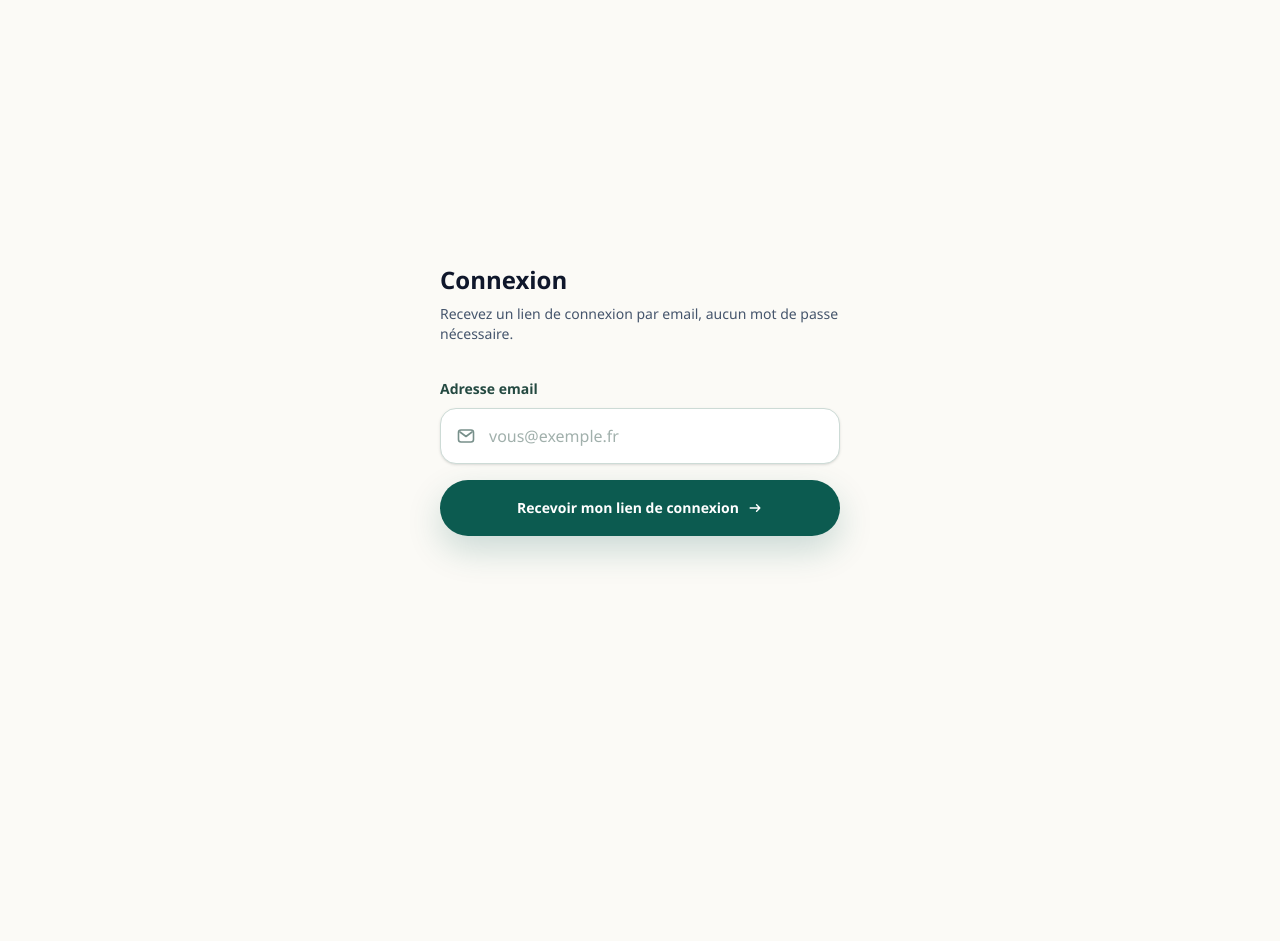
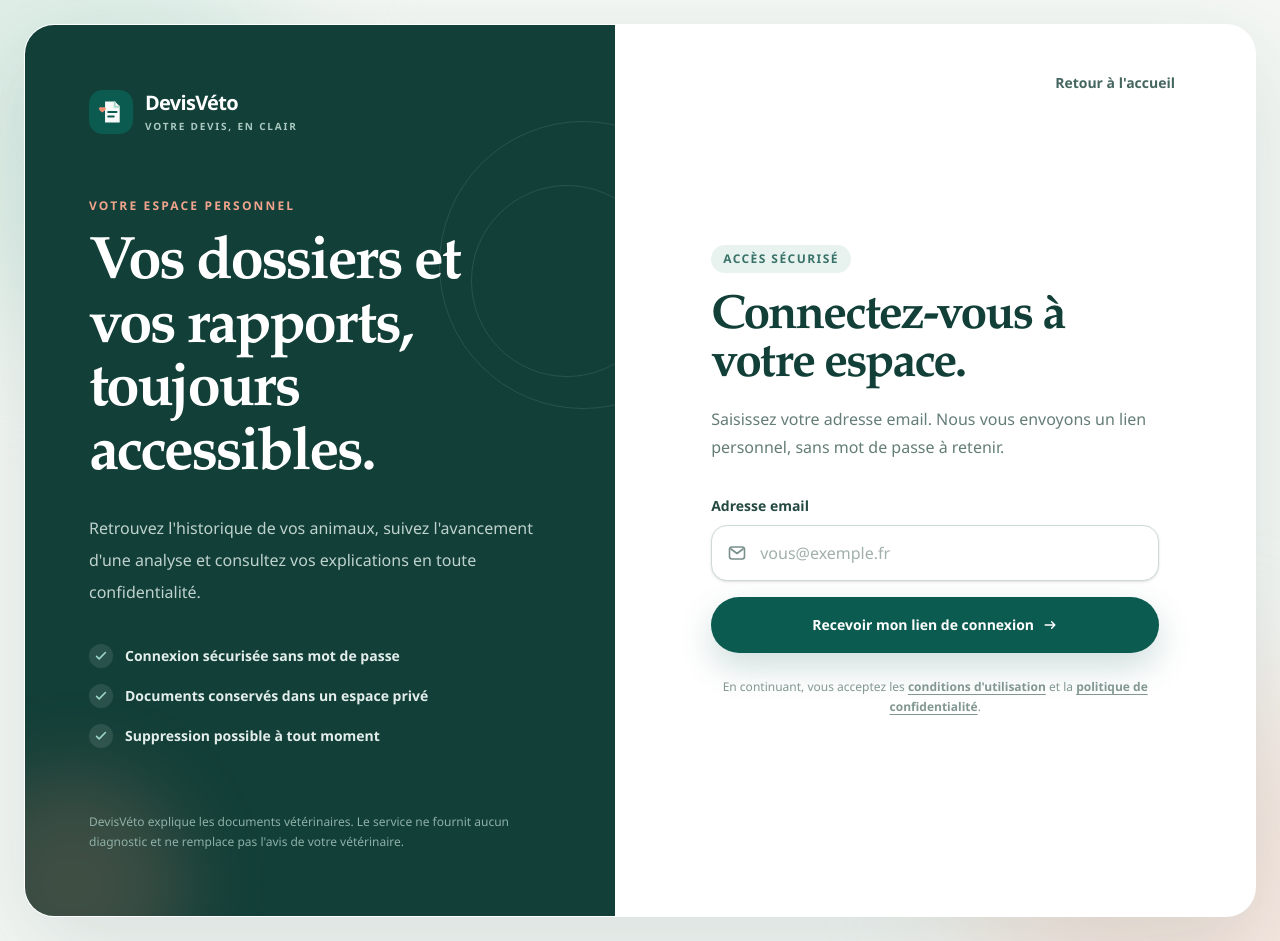
Before and after one commit to Noskarant/DevisV-to, a Next.js app: page /connexion in a window 1280 px wide. Before the commit the page ends 800 px from the top, so only its background shows below. Built offline with nearby package versions, Linux system fonts and the light colour scheme.

Commit message:
Harmonise la connexion DevisVéto

```diff
--- a/src/app/connexion/page.tsx
+++ b/src/app/connexion/page.tsx
@@ -1,4 +1,25 @@
+import Link from "next/link";
 import { LoginForm } from "./login-form";
+
+function BrandMark() {
+  return (
+    <svg aria-hidden="true" className="h-11 w-11" viewBox="0 0 48 48" fill="none">
+      <rect width="48" height="48" rx="15" fill="#0C5B50" />
+      <path d="M17.5 12.5h10.8l5.2 5.2v17.8h-16V12.5Z" fill="white" fillOpacity="0.96" />
+      <path d="M28 12.5v5.8h5.5" stroke="#A8D8C8" strokeWidth="2" />
+      <path d="M21 24h9M21 29h6" stroke="#0C5B50" strokeWidth="2.2" strokeLinecap="round" />
+      <path d="M14.6 19.2c1.3-1.5 3.7-.7 3.7 1.3 0 1.5-1.9 2.8-3.7 4-1.8-1.2-3.7-2.5-3.7-4 0-2 2.4-2.8 3.7-1.3Z" fill="#EF8E72" />
+    </svg>
+  );
+}
+
+function CheckIcon() {
+  return (
+    <svg aria-hidden="true" className="h-4 w-4" viewBox="0 0 20 20" fill="none">
+      <path d="m4.5 10.5 3.2 3.1 7.8-8" stroke="currentColor" strokeWidth="2" strokeLinecap="round" strokeLinejoin="round" />
+    </svg>
+  );
+}
 
 export default async function ConnexionPage({
   searchParams,
@@ -8,17 +29,93 @@ export default async function ConnexionPage({
   const { error } = await searchParams;
 
   return (
-    <main className="mx-auto flex min-h-screen max-w-md flex-col justify-center px-6">
-      <h1 className="text-2xl font-semibold text-slate-900">Connexion</h1>
-      <p className="mt-2 text-sm text-slate-600">
-        Recevez un lien de connexion par email, aucun mot de passe nécessaire.
-      </p>
-      {error && (
-        <p className="mt-4 rounded-lg bg-red-50 px-4 py-2 text-sm text-red-700">
-          Le lien de connexion n&apos;est plus valide, merci de réessayer.
-        </p>
-      )}
-      <LoginForm />
+    <main className="relative min-h-screen overflow-hidden bg-[#f4f7f4] px-5 py-6 sm:px-8 lg:flex lg:items-stretch lg:p-6">
+      <div className="pointer-events-none absolute left-[-10%] top-[-10%] h-[420px] w-[420px] rounded-full bg-[#cfe8df]/65 blur-3xl" />
+      <div className="pointer-events-none absolute bottom-[-15%] right-[-8%] h-[420px] w-[420px] rounded-full bg-[#f6d0c3]/45 blur-3xl" />
+
+      <section className="relative mx-auto flex w-full max-w-7xl overflow-hidden rounded-[30px] border border-white/80 bg-white shadow-[0_30px_90px_rgba(31,78,67,0.13)]">
+        <div className="relative hidden w-[48%] overflow-hidden bg-[#123f38] p-12 text-white lg:flex lg:flex-col lg:justify-between xl:p-16">
+          <div className="pointer-events-none absolute -right-28 top-24 h-72 w-72 rounded-full border border-white/10" />
+          <div className="pointer-events-none absolute -right-12 top-40 h-48 w-48 rounded-full border border-white/10" />
+          <div className="pointer-events-none absolute -bottom-20 -left-16 h-56 w-56 rounded-full bg-[#ef8e72]/20 blur-2xl" />
+
+          <Link href="/" className="relative inline-flex items-center gap-3 self-start">
+            <BrandMark />
+            <div>
+              <p className="text-xl font-extrabold tracking-[-0.035em]">DevisVéto</p>
+              <p className="mt-0.5 text-[10px] font-bold uppercase tracking-[0.18em] text-[#a9c9c1]">Votre devis, en clair</p>
+            </div>
+          </Link>
+
+          <div className="relative my-16 max-w-lg">
+            <p className="text-xs font-extrabold uppercase tracking-[0.18em] text-[#f1a48d]">Votre espace personnel</p>
+            <h1 className="mt-5 font-serif text-5xl font-semibold leading-[1.06] tracking-[-0.04em] xl:text-6xl">
+              Vos dossiers et vos rapports, toujours accessibles.
+            </h1>
+            <p className="mt-6 max-w-md text-base leading-8 text-[#bfd2cd]">
+              Retrouvez l&apos;historique de vos animaux, suivez l&apos;avancement d&apos;une analyse et consultez vos explications en toute confidentialité.
+            </p>
+
+            <div className="mt-9 space-y-4">
+              {[
+                "Connexion sécurisée sans mot de passe",
+                "Documents conservés dans un espace privé",
+                "Suppression possible à tout moment",
+              ].map((item) => (
+                <div key={item} className="flex items-center gap-3 text-sm font-semibold text-[#e3eeeb]">
+                  <span className="flex h-6 w-6 items-center justify-center rounded-full bg-white/10 text-[#9dd5c6]">
+                    <CheckIcon />
+                  </span>
+                  {item}
+                </div>
+              ))}
+            </div>
+          </div>
+
+          <p className="relative max-w-md text-xs leading-5 text-[#8eb0a8]">
+            DevisVéto explique les documents vétérinaires. Le service ne fournit aucun diagnostic et ne remplace pas l&apos;avis de votre vétérinaire.
+          </p>
+        </div>
+
+        <div className="flex min-h-[calc(100vh-3rem)] flex-1 flex-col px-6 py-8 sm:px-10 lg:min-h-0 lg:px-14 lg:py-12 xl:px-20">
+          <div className="flex items-center justify-between lg:justify-end">
+            <Link href="/" className="inline-flex items-center gap-3 lg:hidden">
+              <BrandMark />
+              <span className="text-lg font-extrabold tracking-[-0.035em] text-[#123f38]">DevisVéto</span>
+            </Link>
+            <Link href="/" className="text-sm font-bold text-[#45665f] transition-colors hover:text-[#0c5b50]">
+              Retour à l&apos;accueil
+            </Link>
+          </div>
+
+          <div className="mx-auto flex w-full max-w-md flex-1 flex-col justify-center py-14">
+            <div className="inline-flex self-start rounded-full bg-[#e8f3ef] px-3 py-1.5 text-xs font-extrabold uppercase tracking-[0.12em] text-[#397268]">
+              Accès sécurisé
+            </div>
+            <h2 className="mt-5 font-serif text-4xl font-semibold tracking-[-0.04em] text-[#123f38] sm:text-5xl">
+              Connectez-vous à votre espace.
+            </h2>
+            <p className="mt-4 text-base leading-7 text-[#647d77]">
+              Saisissez votre adresse email. Nous vous envoyons un lien personnel, sans mot de passe à retenir.
+            </p>
+
+            {error && (
+              <div className="mt-6 rounded-2xl border border-[#f0c9bc] bg-[#fff6f2] px-4 py-3 text-sm font-medium text-[#93462f]">
+                Le lien de connexion n&apos;est plus valide. Demandez-en un nouveau ci-dessous.
+              </div>
+            )}
+
+            <LoginForm />
+
+            <p className="mt-6 text-center text-xs leading-5 text-[#829791]">
+              En continuant, vous acceptez les{` `}
+              <Link className="font-semibold underline hover:text-[#0c5b50]" href="/conditions">conditions d&apos;utilisation</Link>
+              {` `}et la{` `}
+              <Link className="font-semibold underline hover:text-[#0c5b50]" href="/confidentialite">politique de confidentialité</Link>.
+            </p>
+          </div>
+        </div>
+      </section>
     </main>
   );
 }
```
